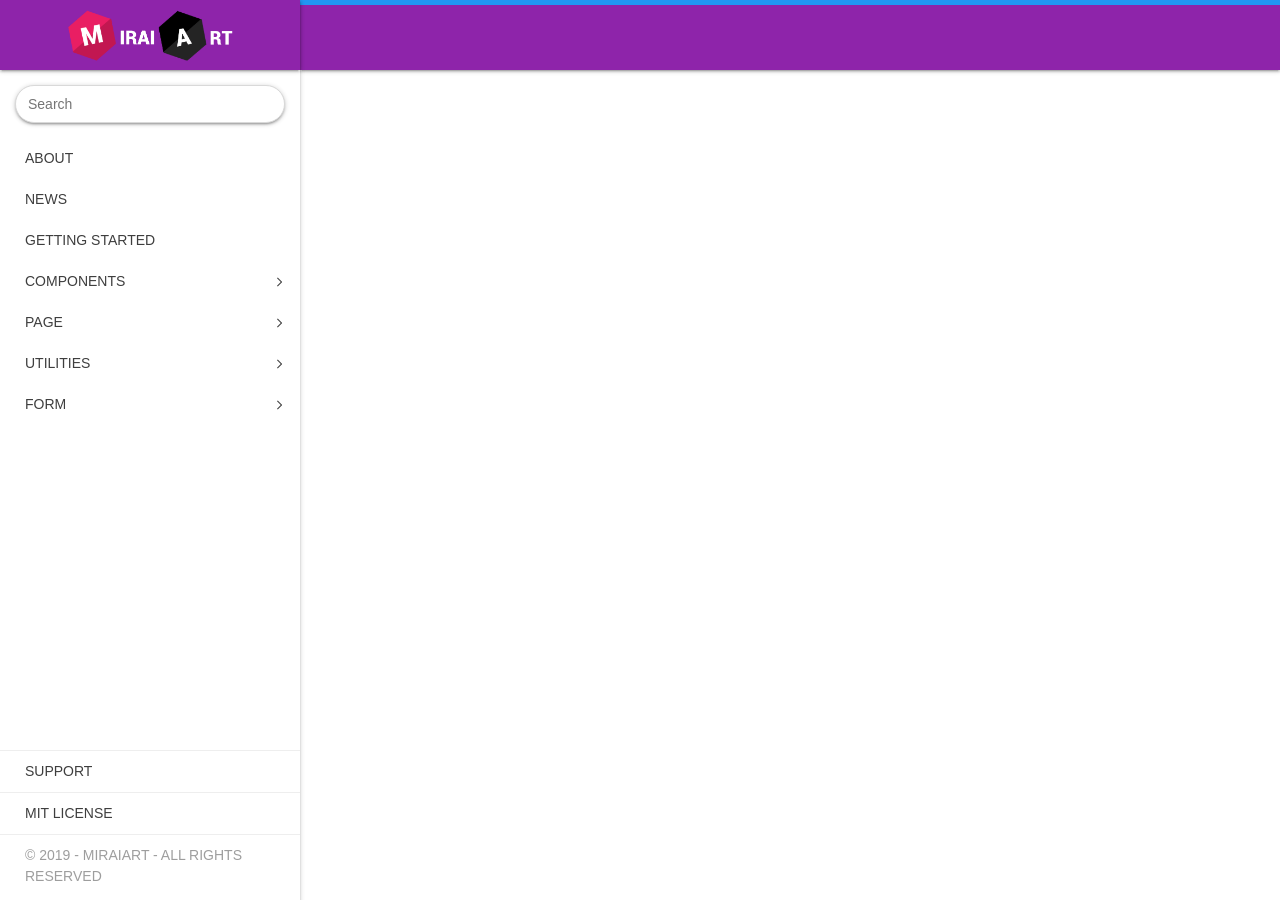
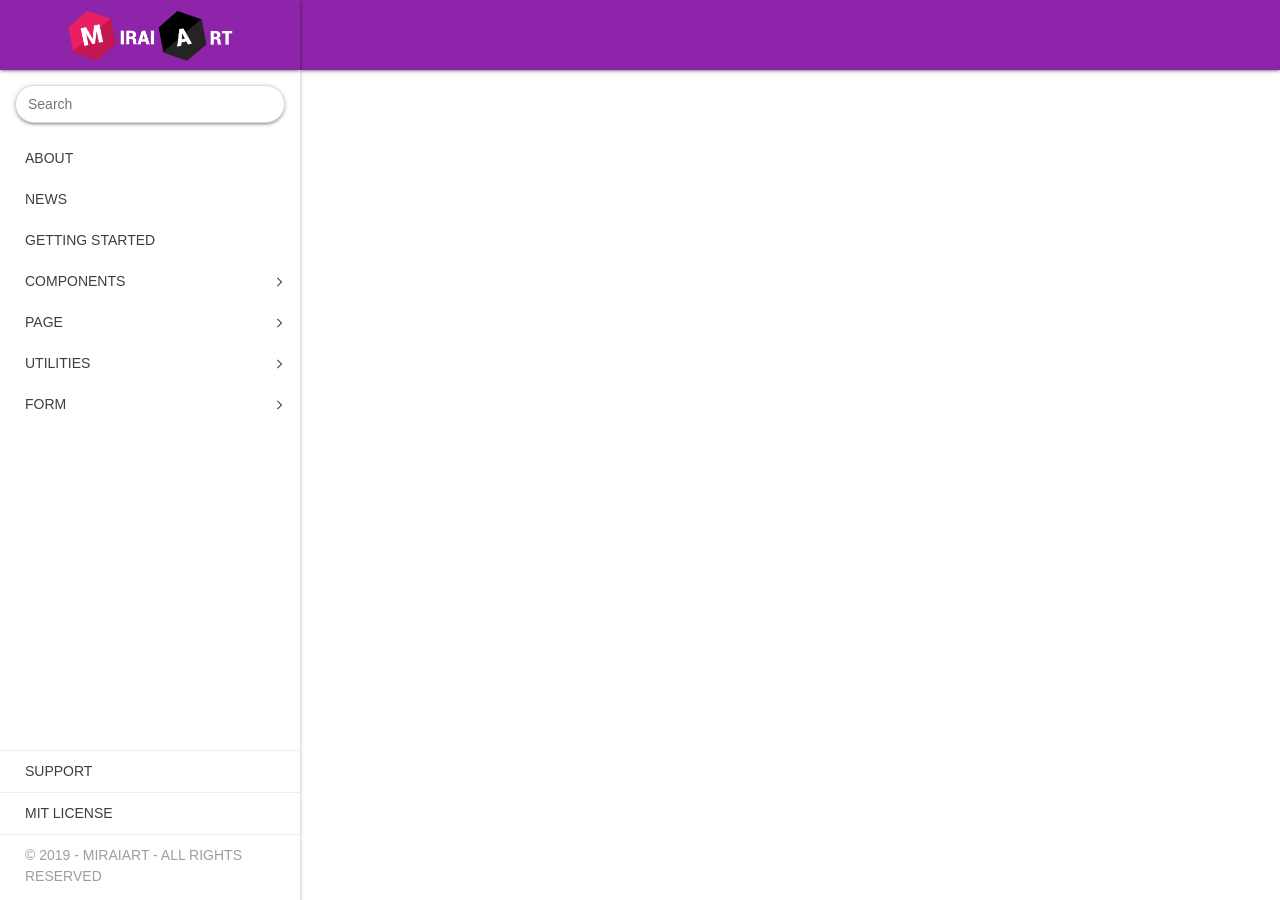
Before and after one commit to MiraiArt/miraiart.github.io, a Jekyll site: the page built from index.html, in a window 1280 px wide. Built offline with Jekyll 4.4.1, drawn with Linux system fonts in a browser that asks for light colours; nearby versions of some CDN libraries; comment, search, counter and statistics services are not loaded.

Commit message:
Update default.html

```diff
--- a/_layouts/default.html
+++ b/_layouts/default.html
@@ -17,7 +17,7 @@
 <body>
 
     <div class="head-progress">
-        <div class="progress-bar">
+        <div class="progress-bar hide">
             <div class="progress bg-blue" style="width: 100%;"></div>
         </div>
     </div>
```
